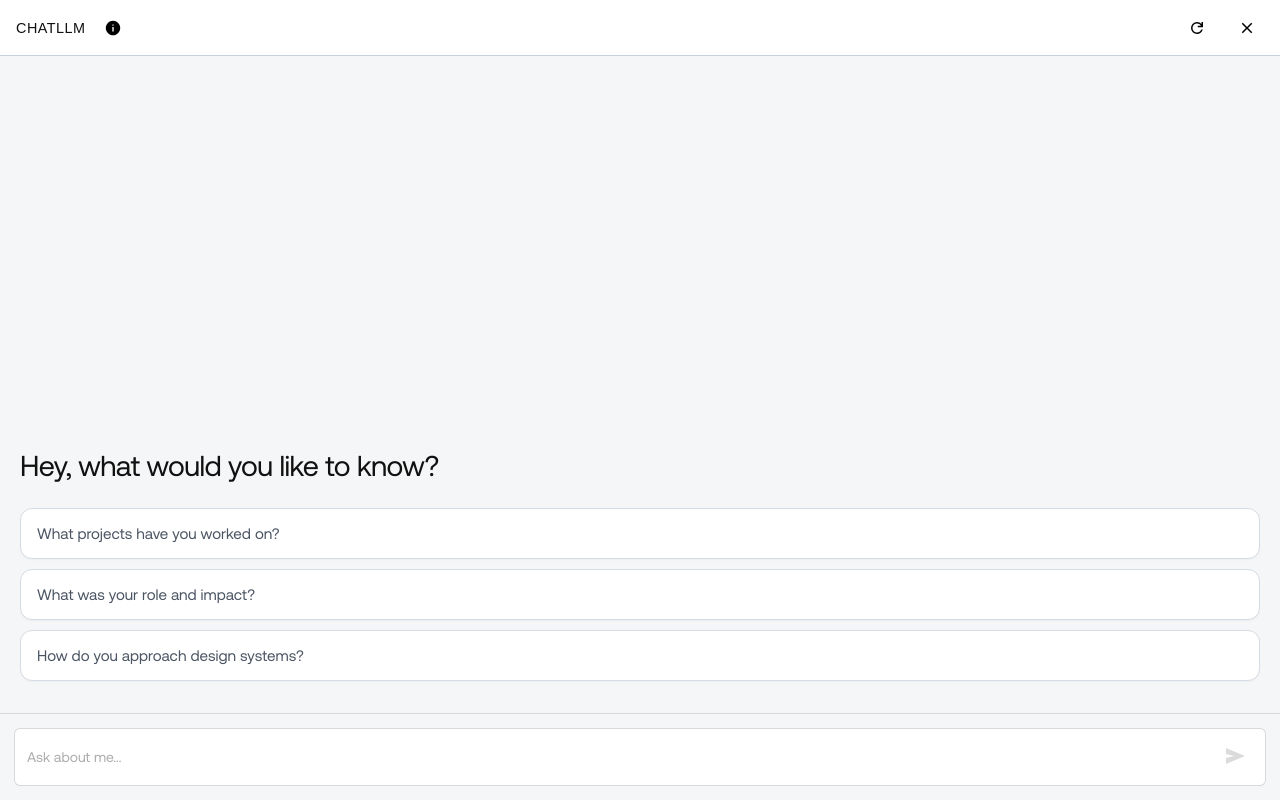
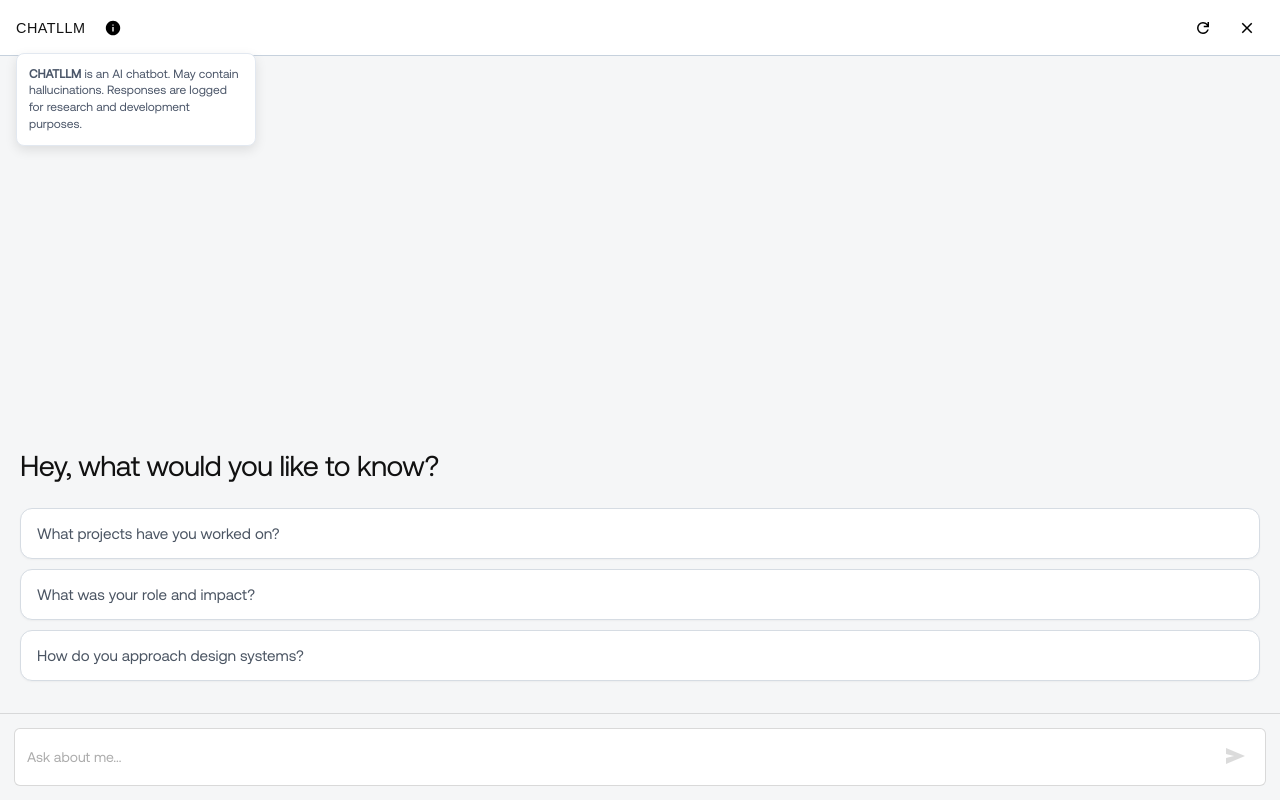
Before and after one commit to santilobos/portfolio-assistant-api2, a Next.js app: page /widget in a window 1280 px wide. Both pictures are taken after a click on the button 112 px from the left and 27 px from the top of the page. Built offline with nearby package versions, Linux system fonts and the light colour scheme; a web font is replaced by a local one.

Commit message:
añadimos popover

```diff
--- a/app/globals.css
+++ b/app/globals.css
@@ -131,3 +131,13 @@ button.iconBtn:focus:not(:focus-visible) {
   transform: translateY(-2px);
   box-shadow: 0 4px 12px rgba(255, 92, 0, 0.08);
 }
+
+@keyframes fadeInPopover {
+  from { opacity: 0; transform: translateY(-5px); }
+  to { opacity: 1; transform: translateY(0); }
+}
+
+/* Puedes añadir esta clase al div del popover en el TSX si quieres la animación */
+.popoverAnimation {
+  animation: fadeInPopover 0.2s ease-out forwards;
+}
--- a/app/widget/page.tsx
+++ b/app/widget/page.tsx
@@ -52,21 +52,14 @@ function ChatHeader({ onReset, onClose }: { onReset: () => void; onClose: () =>
 
   return (
     <div style={{
-      height: 56,
-      position: "sticky",
-      top: 0,
-      zIndex: 50,
-      background: "#fff",
-      borderBottom: "1px solid rgba(198, 209, 221, 1)",
-      padding: "0 16px",
-      display: "flex",
-      alignItems: "center",
-      justifyContent: "space-between",
-      boxSizing: "border-box",
+      height: 56, position: "sticky", top: 0, zIndex: 50, background: "#fff",
+      borderBottom: "1px solid rgba(198, 209, 221, 1)", padding: "0 16px",
+      display: "flex", alignItems: "center", justifyContent: "space-between", boxSizing: "border-box",
     }}>
-      {/* SECCIÓN IZQUIERDA: Logo e Info */}
-      <div style={{ display: "flex", alignItems: "center", gap: 10, fontFamily: azeret.style.fontFamily }}>
-        <div style={{ fontSize: "0.9rem", fontWeight: 400, letterSpacing: 0.5 }}>CHATLLM</div>
+      <div style={{ display: "flex", alignItems: "center", gap: 10, position: "relative" }}>
+        <div style={{ fontSize: "0.9rem", fontWeight: 400, letterSpacing: 0.5, fontFamily: azeret.style.fontFamily }}>CHATLLM</div>
+
+        {/* BOTÓN INFO */}
         <button
           ref={btnRef}
           onClick={() => setOpen(!open)}
@@ -74,17 +67,42 @@ function ChatHeader({ onReset, onClose }: { onReset: () => void; onClose: () =>
         >
           <Icon src="/icons/info.svg" alt="Info" />
         </button>
+
+        {/* POPOVER INFORMATIVO */}
+        {open && (
+          <>
+            {/* Overlay invisible para cerrar al hacer clic fuera */}
+            <div
+              style={{ position: 'fixed', inset: 0, zIndex: 60 }}
+              onClick={() => setOpen(false)}
+            />
+            <div style={{
+              position: "absolute",
+              top: "100%",
+              left: 0,
+              marginTop: "8px",
+              width: "240px",
+              padding: "12px",
+              backgroundColor: "#ffffff",
+              border: "1px solid #e2e8f0",
+              borderRadius: "8px",
+              boxShadow: "0 4px 12px rgba(0,0,0,0.1)",
+              zIndex: 70,
+              fontSize: "0.75rem",
+              lineHeight: "1.4",
+              color: "#4a5568",
+              fontFamily: "inherit"
+            }}>
+              <strong>CHATLLM</strong> is an AI chatbot. May contain hallucinations. Responses are logged for research and development purposes.
+            </div>
+          </>
+        )}
       </div>
 
-      {/* SECCIÓN DERECHA: Reset y Cerrar */}
-      <div style={{ display: "flex", alignItems: "center", gap: 16 }}>
-        <button
-          onClick={onReset}
-          className="iconBtn"
-        >
+      <div style={{ display: "flex", alignItems: "center", gap: 10 }}>
+        <button onClick={onReset} className="iconBtn">
           <Icon src="/icons/reset.svg" alt="Reset" />
         </button>
-
         <button
           onClick={() => {
             if (typeof window !== "undefined") {
```
